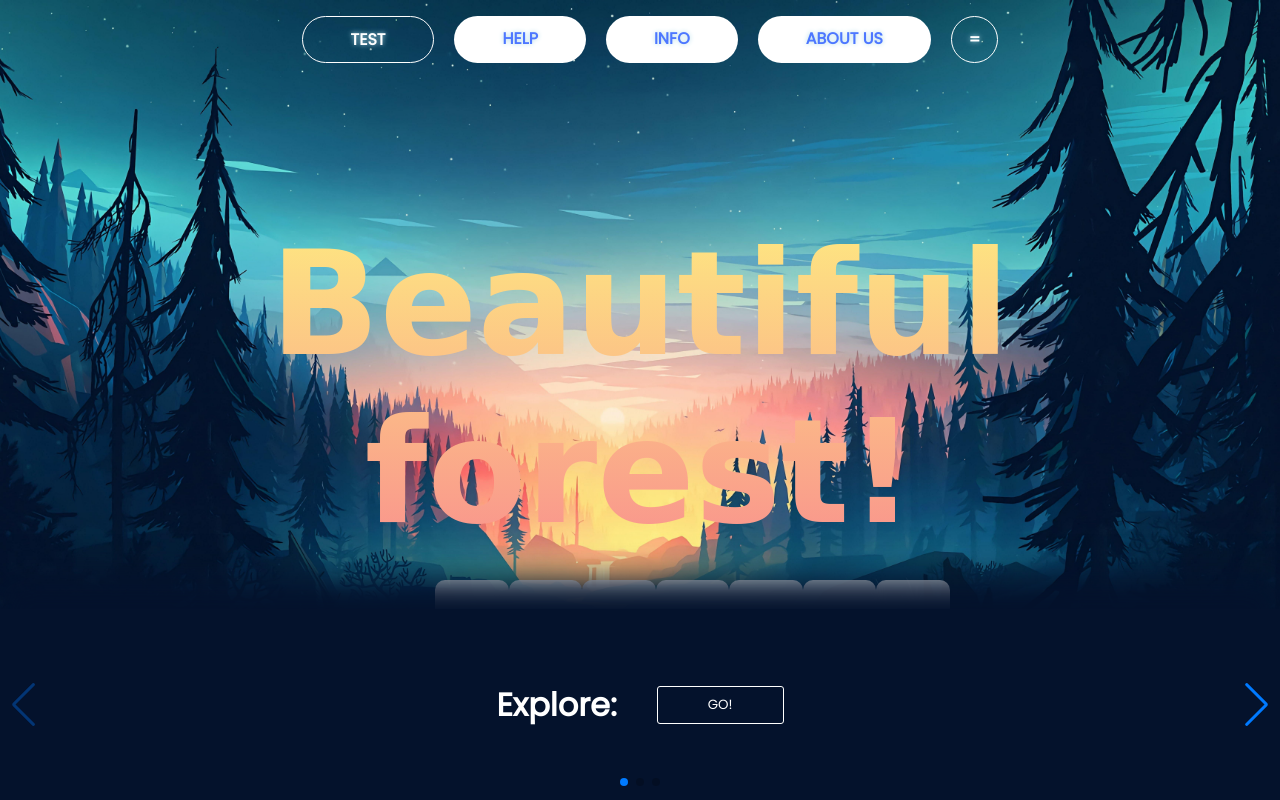
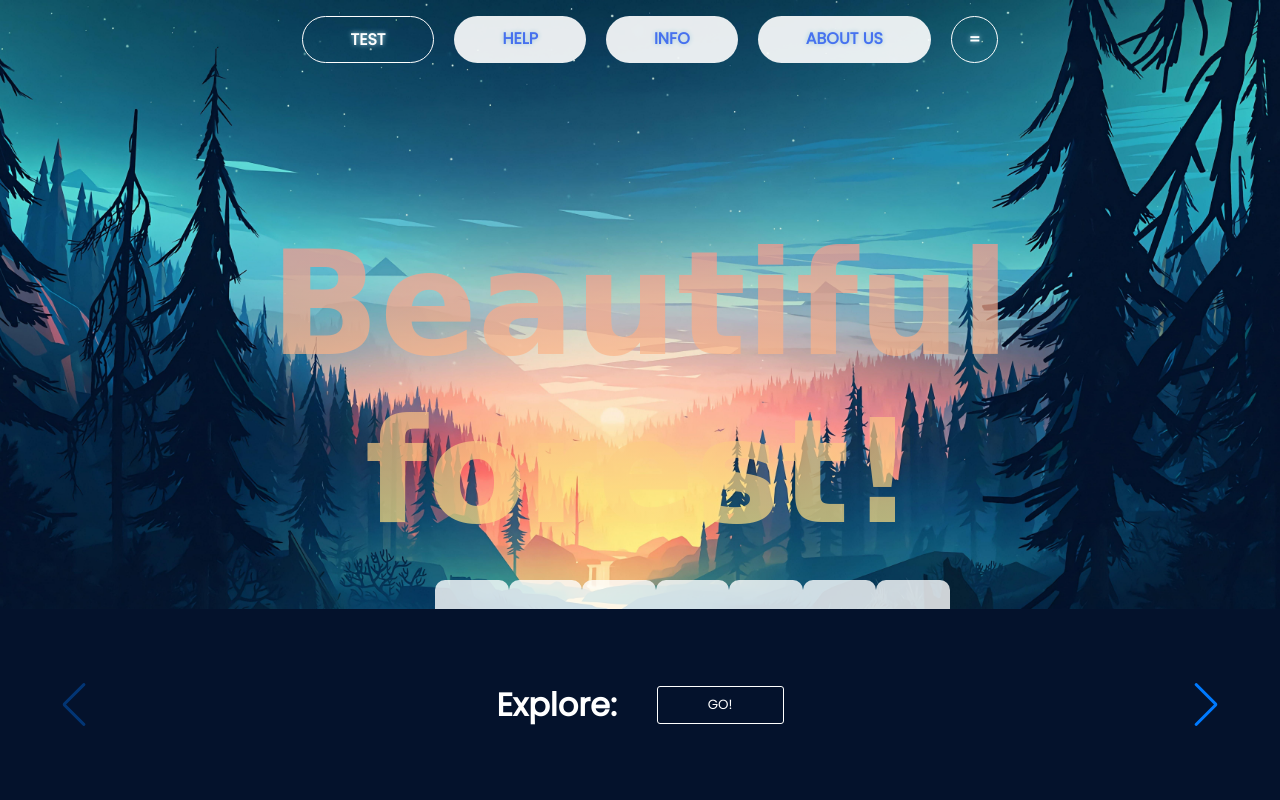
Before and after one commit to ljoha5/loovtoo, a plain HTML site: page index.html in a window 1280 px wide. Drawn offline with nearby package versions, Linux system fonts and the light colour scheme; a web font is replaced by a local one.

Commit message:
Add files via upload

```diff
--- a/index.html
+++ b/index.html
@@ -17,10 +17,11 @@
 	.swiper-container {
             width: 100%;
             height: 100%;
-            box-shadow: 0px -30px 30px #04122c;
+            /*box-shadow: 0px -30px 30px #04122c;*/
         }
 
         .swiper-slide {
+        	/*box-shadow: 0px -30px 30px #04122c;*/
         	background: #04122c;
         	color: white;
             display: -ms-flexbox;
@@ -46,7 +47,7 @@
 </header>
 <section style="width: 100%; height: 45vh">
 	<h1 class="logo" style="font-family: 'Rubik Wet Paint', cursive;" href="#">Beautiful forest!</h1>
-	<p class="logo2" style="font-family: 'Rubik Wet Paint', cursive;" href="#">welcome to owr loovtöö!</p>
+	<p class="logo2" style="font-family: 'Rubik Wet Paint', cursive;" href="#">welcome to our loovtöö!</p>
 </section>
 <section style="width: 100%; height: 45vh">
 	<div class="bpos">
@@ -72,7 +73,7 @@
 			<div class="swiper-slide block" >
 				<h1>Donate:</h1>
 				<dir></dir>
-				<input style="border: none; border-bottom: 1px solid white; background: none; height: 20px; color: white;" type="" name="" placeholder='$'>
+				<input style="border: none; border-bottom: 1px solid white; background: none; height: 20px; color: white; width: 30px;" type="" name="" placeholder='$'>
 				<dir></dir>
 				<button class="btn">Donate</button>
 			</div>
@@ -83,9 +84,8 @@
 			</div>
 
 		</div>
-			<div class="swiper-pagination"></div>
-	        <div class="swiper-button-prev"></div>
-	        <div class="swiper-button-next"></div>
+	        <div class="swiper-button-prev" style="width: 10%"></div>
+	        <div class="swiper-button-next" style="width: 10%"></div>
 	</div>
 </footer>
 	<script>
--- a/style.css
+++ b/style.css
@@ -18,7 +18,7 @@ html, body{
 }
 .blocks{
 	border-radius: 10px;
-	margin-right: 40px;
+	justify-content: space-around;
 	background-color: #fff;
 	display: inline;
 	margin: 0 auto;
@@ -31,11 +31,18 @@ html, body{
 	opacity: 0.8;
 }
 .blocks:hover{
+	box-shadow: 0px 0px 20px white;
 	margin-top: -20px;
 	opacity: 1;
+
 }
 .bpos{
-	width: 32%;
+	flex-direction: row;
+	flex-wrap: nowrap;
+	align-content: normal;
+	justify-content: space-around;
+	align-items: normal;
+	max-width: 32%;
 	display: flex;
 	margin: 0 auto;
 }
@@ -66,9 +73,8 @@ header{
 	font-weight: bold;
 	font-family: 'Poppins', sans-serif;
 	background-color: red;
-
-  background-image: linear-gradient(#fee881, #f9928d);
-
+	background-image: linear-gradient(#f9928d, #fee881);
+  	opacity: 0.7;
   background-size: 100%;
   background-repeat: repeat;
 
@@ -109,9 +115,11 @@ header{
 	margin-left: 20px;
 	text-shadow: 0px 0px 5px lightblue;
 	transition: 0.3s;
+	opacity: 0.9;
 }
 .help:hover{
-	opacity: 0.5;
+	box-shadow: 0px 0px 20px white;
+	opacity: 1;
 }
 .help2{
 	margin-right:;
@@ -147,6 +155,7 @@ header{
 	background-color: white;
 	color: black;
 	border-radius: 3px;
+	box-shadow: 0px 0px 20px white;
 }
 .sec{
 	margin: 0 auto;
```
